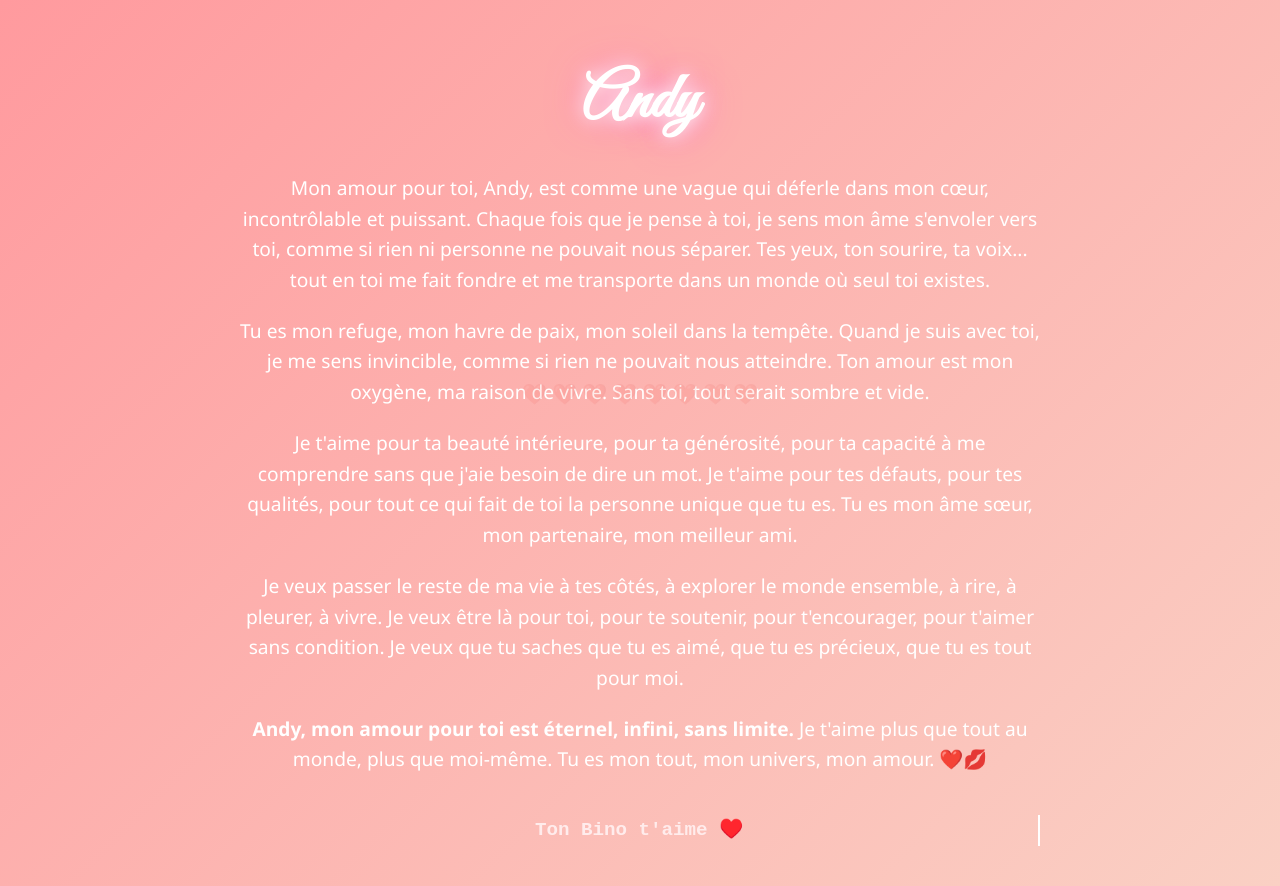
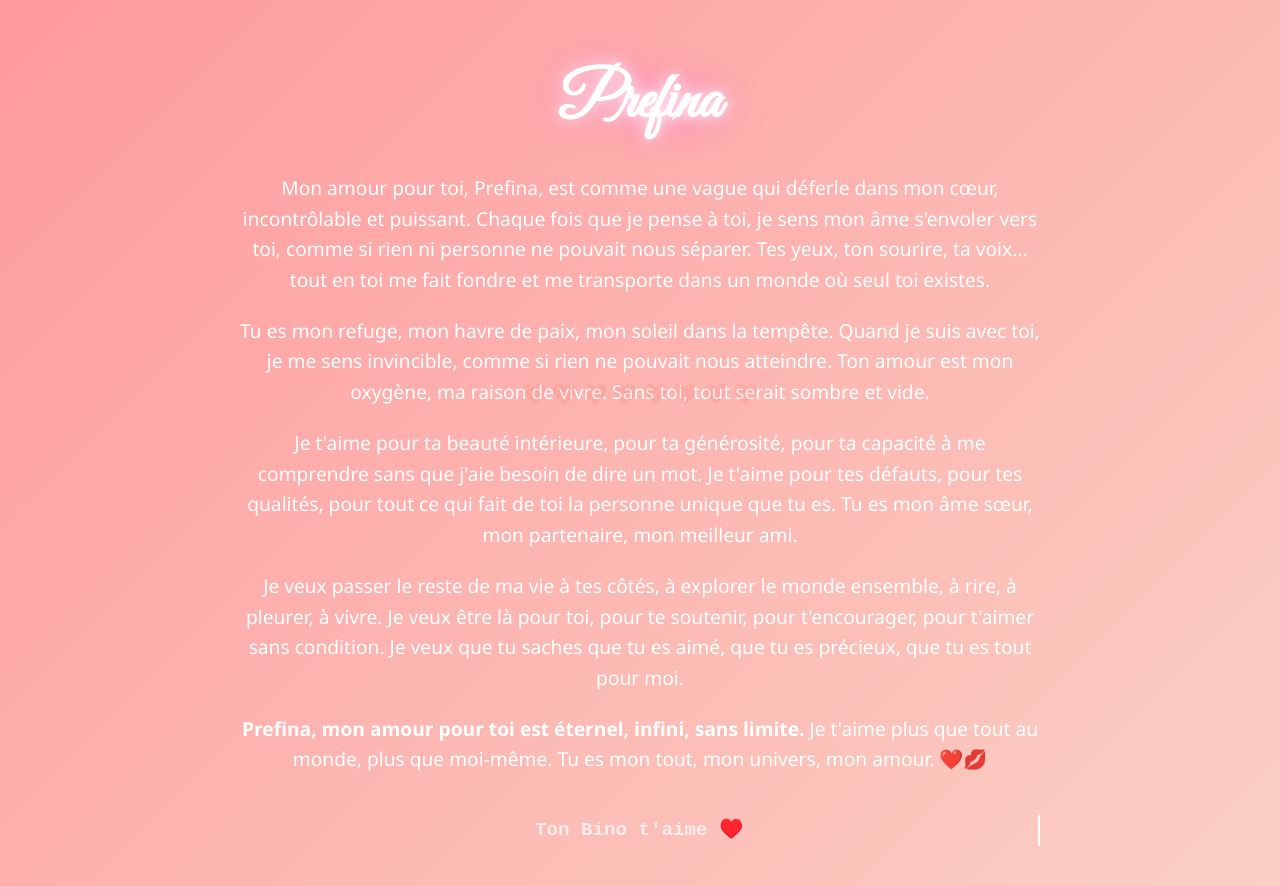
Before and after one commit to bernardsite229/PrefinaBino, a plain HTML site: page index.html in a window 1280 px wide. Drawn offline with Linux system fonts and the light colour scheme.

Commit message:
Update index.html

```diff
--- a/index.html
+++ b/index.html
@@ -4,19 +4,19 @@
 <head>
   <meta charset="UTF-8">
   <meta name="viewport" content="width=device-width, initial-scale=1.0">
-  <title>Pour Andy ❤️</title>
+  <title>Pour Prefina ❤️</title>
   <link rel="stylesheet" href="style.css">
   <link href="https://fonts.googleapis.com/css2?family=Great+Vibes&display=swap" rel="stylesheet">
 </head>
 <body>
   <div class="container">
-    <h1 class="name">Andy</h1>
+    <h1 class="name">Prefina</h1>
     <div class="message">
-      <p>Mon amour pour toi, Andy, est comme une vague qui déferle dans mon cœur, incontrôlable et puissant. Chaque fois que je pense à toi, je sens mon âme s'envoler vers toi, comme si rien ni personne ne pouvait nous séparer. Tes yeux, ton sourire, ta voix... tout en toi me fait fondre et me transporte dans un monde où seul toi existes.</p>
+      <p>Mon amour pour toi, Prefina, est comme une vague qui déferle dans mon cœur, incontrôlable et puissant. Chaque fois que je pense à toi, je sens mon âme s'envoler vers toi, comme si rien ni personne ne pouvait nous séparer. Tes yeux, ton sourire, ta voix... tout en toi me fait fondre et me transporte dans un monde où seul toi existes.</p>
       <p>Tu es mon refuge, mon havre de paix, mon soleil dans la tempête. Quand je suis avec toi, je me sens invincible, comme si rien ne pouvait nous atteindre. Ton amour est mon oxygène, ma raison de vivre. Sans toi, tout serait sombre et vide.</p>
       <p>Je t'aime pour ta beauté intérieure, pour ta générosité, pour ta capacité à me comprendre sans que j'aie besoin de dire un mot. Je t'aime pour tes défauts, pour tes qualités, pour tout ce qui fait de toi la personne unique que tu es. Tu es mon âme sœur, mon partenaire, mon meilleur ami.</p>
       <p>Je veux passer le reste de ma vie à tes côtés, à explorer le monde ensemble, à rire, à pleurer, à vivre. Je veux être là pour toi, pour te soutenir, pour t'encourager, pour t'aimer sans condition. Je veux que tu saches que tu es aimé, que tu es précieux, que tu es tout pour moi.</p>
-      <p><strong>Andy, mon amour pour toi est éternel, infini, sans limite.</strong> Je t'aime plus que tout au monde, plus que moi-même. Tu es mon tout, mon univers, mon amour. ❤️💋</p>
+      <p><strong>Prefina, mon amour pour toi est éternel, infini, sans limite.</strong> Je t'aime plus que tout au monde, plus que moi-même. Tu es mon tout, mon univers, mon amour. ❤️💋</p>
       <p class="signature">Ton Bino t'aime ♥️</p>
     </div>
   </div>
```
